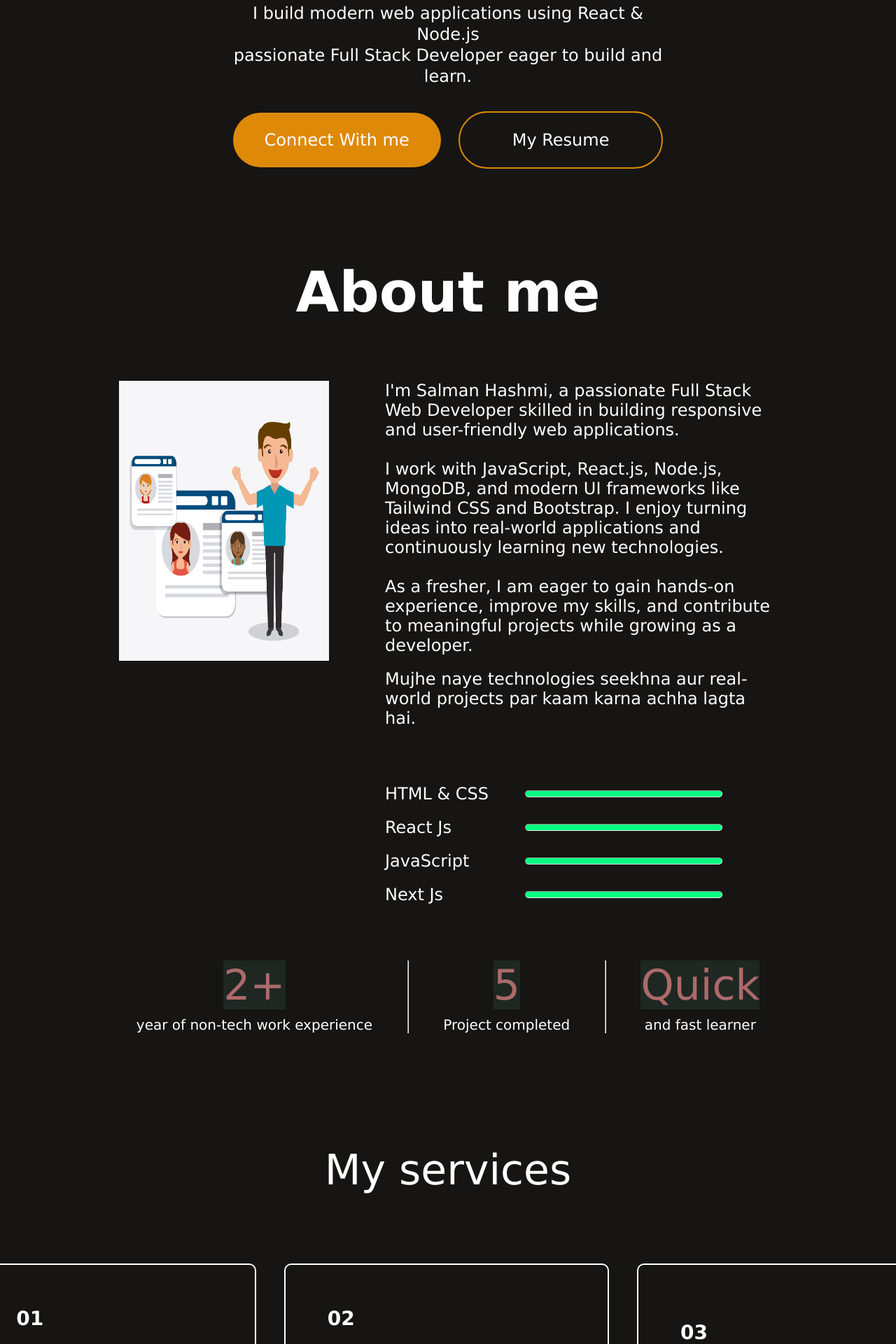
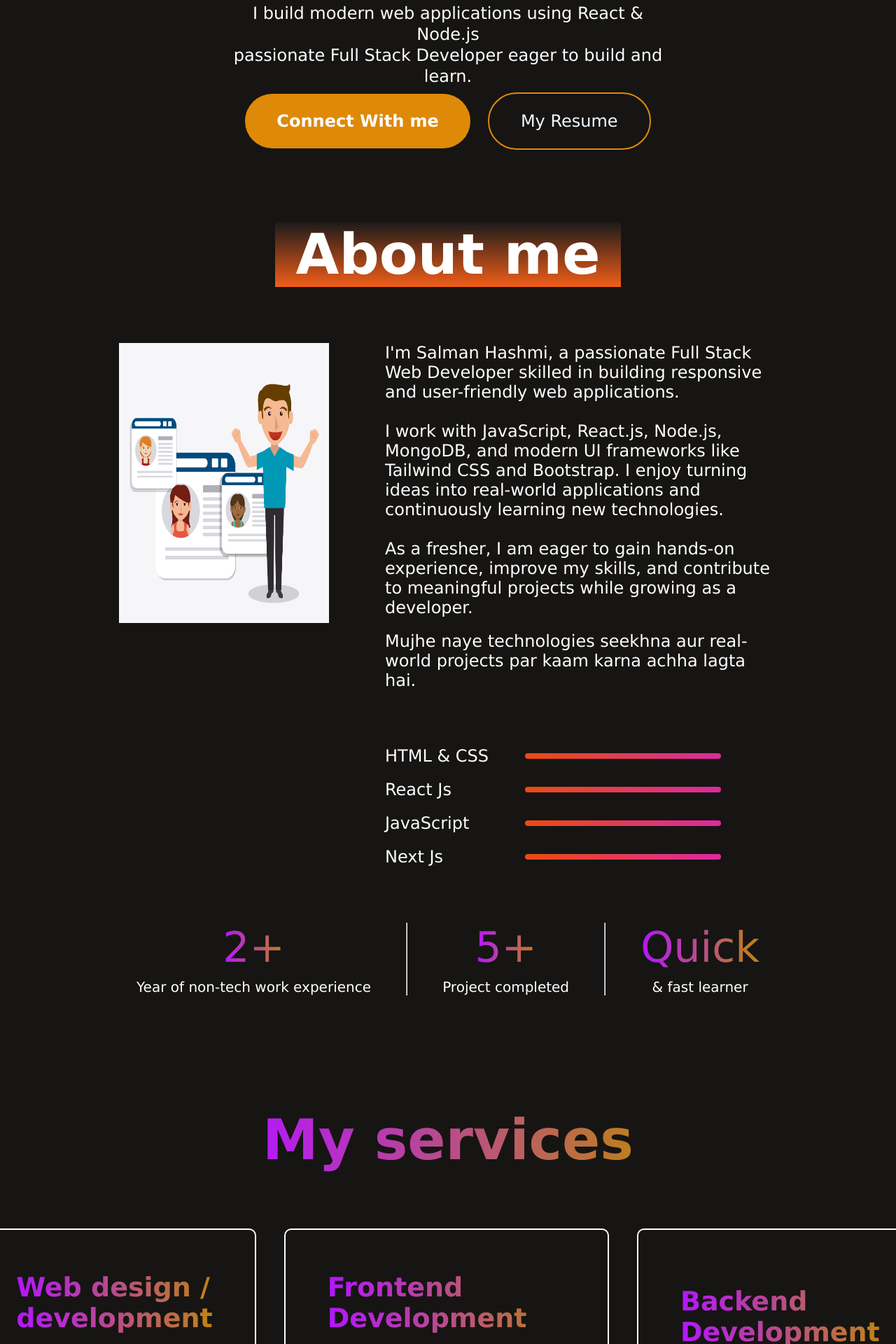
Before and after one commit to salman-has/salman-portfolio, a React (Vite) app: page / in a window 1280 px wide. Shown: the part 600-2520 px from the top of the page at 70% size. Built offline with nearby package versions, Linux system fonts and the light colour scheme.

Commit message:
added a projext

```diff
--- a/src/assets/mywork_data.js
+++ b/src/assets/mywork_data.js
@@ -1,6 +1,7 @@
 import capture_netflix from './Capture-netflix-template.png';
 import capture_nit_card from './Capture-nit-card-tamplate.png';
 import shopper_temp from './shopper-screenshot.png';
+import counter_app from './counter_app.png';
 const mywork_data=[
     {
         w_no:1,
@@ -16,6 +17,12 @@ const mywork_data=[
         w_no:3,
         w_desc:"Sopper template design",
         w_img:shopper_temp
+    },
+    {
+         w_no:4,
+         w_desc:"Counter App in React",
+         w_img:counter_app
     }
+
 ]
 export default mywork_data
--- a/src/components/about/about.css
+++ b/src/components/about/about.css
@@ -14,6 +14,7 @@
     padding: 0px 30px;
     font-size: 80px;
     font-weight: 600;
+    background-image: linear-gradient(180deg, #1b1a1a,#f15e19 );
 }
 .about-section{
     display: flex;
@@ -49,11 +50,12 @@
 }
 .about-skill hr{
     outline: none;
-    /* border: none; */
+    border: none;
     width: 50%;
     height: 8px;
     border-radius: 50px;
-    background: linear-gradient(244 deg,#df8990 -5.05%,#b155ff);
+    /* background-image: linear-gradient(244deg,#df8990 -5.05%,#b155ff); */
+    background-image: linear-gradient(45deg,#eb4c0d,#dd28a4);
     color: tomato;
     background-color:springgreen;
 
@@ -74,8 +76,10 @@
 .about-achievement h1{
     font-size: 60px;
     font-weight: 500;
-    background-color:rgb(31, 39, 35);
-    -webkit-text-fill-color: rgb(172, 106, 106);
+    background: linear-gradient(270deg,#bf8908 -5%,#b415ff 100%);
+      background-clip: text;
+      -webkit-background-clip: text;
+       -webkit-text-fill-color: transparent;
 }
 .about-achievement p{
     font-size: 20px;
--- a/src/components/about/about.jsx
+++ b/src/components/about/about.jsx
@@ -54,17 +54,17 @@ const About=()=>{
             <div className='about-achievements'>
                     <div className="about-achievement">
                         <h1>2+</h1>
-                        <p>year of non-tech work experience</p>
+                        <p>Year of non-tech work experience</p>
                     </div>
                     <hr />
                      <div className="about-achievement">
-                        <h1>5</h1>
+                        <h1>5+</h1>
                         <p>Project completed</p>
                     </div>
                     <hr />
                     <div className="about-achievement">
                         <h1>Quick</h1>
-                        <p>and fast learner</p>
+                        <p>& fast learner</p>
                     </div>
                 </div>
         </div>
--- a/src/components/contact/contact.css
+++ b/src/components/contact/contact.css
@@ -7,9 +7,10 @@
     margin: 80px 170px;
 }
 .contact-title h1{
-    background-image: linear-gradient(45deg,#eb4c0d,#dd28a4);
+    /* background-image: linear-gradient(45deg,#eb4c0d,#dd28a4); */
+    background-image: linear-gradient(180deg, #1b1a1a,#f15e19 );
     padding: 0px 30px;
-    font-size: 60px;
+    font-size: 80px;
     font-weight: 600;
 }
 .contact-section{
--- a/src/components/hero/hero.css
+++ b/src/components/hero/hero.css
@@ -35,25 +35,35 @@
     font-weight: 500;
     margin-bottom: 50px;
 }
-.hero-connect{
+.hero-connect .anchor-link{
     padding: 25px 45px;
     border-radius: 50px;
     background: #df8908;
     cursor: pointer;
 }
-.hero-resume{
-    padding: 25px 75px;
+.hero-resume a{
+    padding: 25px 45px;
     border-radius: 50px;
     border: 2px solid #df8908;
     cursor: pointer;
+    text-decoration: none;
+    color: aliceblue;
+    transition: all 0.3s ease;
 }
-.hero-connect:hover{
+/* .hero-action .hero-connect  AnchorLink:hover{
     border: 2px solid white;
+} */
+.hero-connect .anchor-link:hover{
+      border: 2px solid white;
+ }
+.hero-resume a:hover{
+    border-color: white;
+    transform: scale(1.1);
+    transition: 0.5s;
+     padding: 27px 78px;
+
 }
-.hero-resume:hover{
-    border-color: white;
-}
-@media(max-width:700px){
+@media(max-width:768px){
     .hero img{
         margin-bottom: 60px;
         width: 250px;
@@ -75,12 +85,23 @@
         font-size: 18px;
         font-weight: 500;
         margin-bottom: 15px;
+        display: flex;
+        flex-direction: column;
+        justify-content: space-between;
+
     }
-    .hero-connect{
-        padding: 20px 30px;
+
+     .hero-connect{
+        margin-bottom:50px ;
+     }
+
+    .hero-connect .anchor-link{
+        padding: 20px 50px;
         border-radius: 40px;
+
+
     }
-    .hero-resume{
+    .hero-resume a{
         padding: 20px 50px;
         border-radius: 40px;
     }
--- a/src/components/hero/hero.jsx
+++ b/src/components/hero/hero.jsx
@@ -14,7 +14,7 @@ const Hero=()=>{
 
              <div className="hero-action">
                 <div className="hero-connect"><AnchorLink className="anchor-link"  href="#contact">Connect With me</AnchorLink></div>
-                <div className="hero-resume">My Resume</div>
+                <div className="hero-resume"><a  href="/React_resume.pdf" target="_blank" rel="noopener noreferrer">My Resume</a></div>
 
 
              </div>
--- a/src/components/mywork/mywork.jsx
+++ b/src/components/mywork/mywork.jsx
@@ -6,16 +6,24 @@ const Mywork=()=>{
         <div className="mywork" id="mywork">
              <div className="mywork-title">
                 <h1>My Letest Work</h1>
-                <img src="" alt=""></img>
+                {/* <img src="" alt=""></img> */}
              </div>
              <div className="mywork-container">
                  {mywork_data.map((work,index)=>{
-                    return <img src={work.w_img} key={index} alt="" width={300} height={250}></img>
+                    return <>
+                         <a href="https://counter-reactvite-app.netlify.app/" target="_blank" rel="noopener noreferrer">
+                            <img src={work.w_img} key={index} alt="" width={250} height={200}></img>
+                            <p key={index} style={{textDecoration:"none", fontSize:"22px",color:"white", marginTop:"10px"}}>{work.w_desc}</p>
+                        </a>
+
+
+                    </>
+
                  })}
              </div>
              <div className="mywork-showmore">
                 <p>Show More</p>
-                <span>---></span>
+                <span>---&gt;</span>
              </div>
         </div>
     )
--- a/src/components/navbar/navbar.css
+++ b/src/components/navbar/navbar.css
@@ -14,7 +14,8 @@
 .nav-connect{
     padding: 20px 40px;
     border-radius: 50px;
-    background: linear-gradient(267deg, #DA7C25 0.36%, #dd1f6e 1.1%);
+    /* background-image: linear-gradient(267deg, #DA7C25 0.36%, #dd1f6e 1.1%); */
+    background-image: linear-gradient(45deg,#eb4c0d,#dd28a4);
     cursor: pointer;
     transition: 0.5s;
 }
@@ -32,18 +33,22 @@
 .anchor-link{
     text-decoration: none;
     color: white;
+    font-weight: 700;
 }
 
 .nav-close-icon{
     display: none;
 }
 .nav-open-icon{
-     background: linear-gradient(200deg, #916d4b 70%, #5e4650 1.1%);
+
      border-radius: 5px;
      display: none;
+
+     background:linear-gradient(270deg, #eb4c0d -5%,#b415ff 100%);
+
 }
 
-@media(max-width:600px){
+@media(max-width:768px){
     .navbar{
         margin: 20px 50px;
     }
@@ -54,6 +59,7 @@
         display: block;
         position: fixed;
         right: 30px;
+        background:linear-gradient(270deg, #eb4c0d -5%,#b415ff 100%);
 
     }
     .nav-close-icon{
@@ -62,6 +68,7 @@
         top: 30px;
         left: 290px;
         width: 30px;
+        background-color: #f01818;
     }
     .nav-menu{
         position: fixed;
@@ -69,12 +76,15 @@
         align-items: start;
         top: 0;
         gap: 30px;
-        background-color: rgba(112, 40, 40, 0.692);
+
+
         width: 350px;
         height: 100%;
         z-index: 2;
         transition: right 0.5s;
         right: -350px;
+        background-color: linear-gradient(270deg, #f01818 -50%,#f15e19 100%);
+
     }
     .nav-menu li{
         font-size: 30px;
--- a/src/components/scroll-top/scroll_to_top.css
+++ b/src/components/scroll-top/scroll_to_top.css
@@ -1,18 +1,18 @@
 .scroll-top-btn {
   position: fixed;
   bottom: 30px;
-  right: 30px;
+  right: 20px;
   height: 45px;
   width: 45px;
   border-radius: 50%;
   border: none;
-  background-color: #ff4d4d;
+  background: linear-gradient(45deg,#eb4c0d,#dd28a4);
   color: white;
   font-size: 22px;
   cursor: pointer;
   box-shadow: 0 4px 10px rgba(0,0,0,0.3);
   transition: 0.3s ease;
-  z-index: 999;
+  z-index: 999;font-weight: 900;
 }
 
 .scroll-top-btn:hover {
--- a/src/components/services/services.css
+++ b/src/components/services/services.css
@@ -8,8 +8,13 @@
 }
 .services-title h1{
     padding: 0 30px;
-    font-size: 60px;
-    font-weight: 500;
+    font-size: 80px;
+    font-weight: 600;
+    /* background-color: linear-gradient(180deg, #1b1a1a,#f15e19 ); */
+     background:linear-gradient(270deg, #bf8908 -5%,#b415ff 100%);
+    background-clip: text;
+    -webkit-background-clip: text;
+    -webkit-text-fill-color: transparent;
 }
 .service-format{
     display: flex;
@@ -33,7 +38,10 @@
 .service-format h2{
     font-size: 38px;
     font-weight: 800;
-    background-color: rgb(236, 172, 94);
+    background:linear-gradient(270deg, #bf8908 -5%,#b415ff 100%);
+    background-clip: text;
+    -webkit-background-clip: text;
+    -webkit-text-fill-color: transparent;
 }
 .service-format p{
     color: whitesmoke;
@@ -57,6 +65,7 @@
     background-image: linear-gradient(45deg,#eb4c0d,#dd28a4);
     transform: scale(1.05);
     transition: 04s;
+    cursor: pointer;
 
 }
 
--- a/src/components/services/services.jsx
+++ b/src/components/services/services.jsx
@@ -6,12 +6,12 @@ const Services=()=>{
         <div className="services" id="services">
             <div className="services-title">
                 <h1>My services</h1>
-                <img src="" alt=""></img>
+                {/* <img src="" alt=""></img> */}
             </div>
             <div className="services-container">
                 {Services_data.map((service,index)=>{
                     return <div className="service-format" key={index}>
-                        <h3>{service.s_no}</h3>
+                        {/* <h3>{service.s_no}</h3> */}
                         <h2>{service.s_name}</h2>
                         <p>{service.s_desc}</p>
                         <div className="services-readmore">
```
Also changed, not shown: src/assets/counter_app.PNG (added), 8 other files (tests, documents, lock files or other folders).
